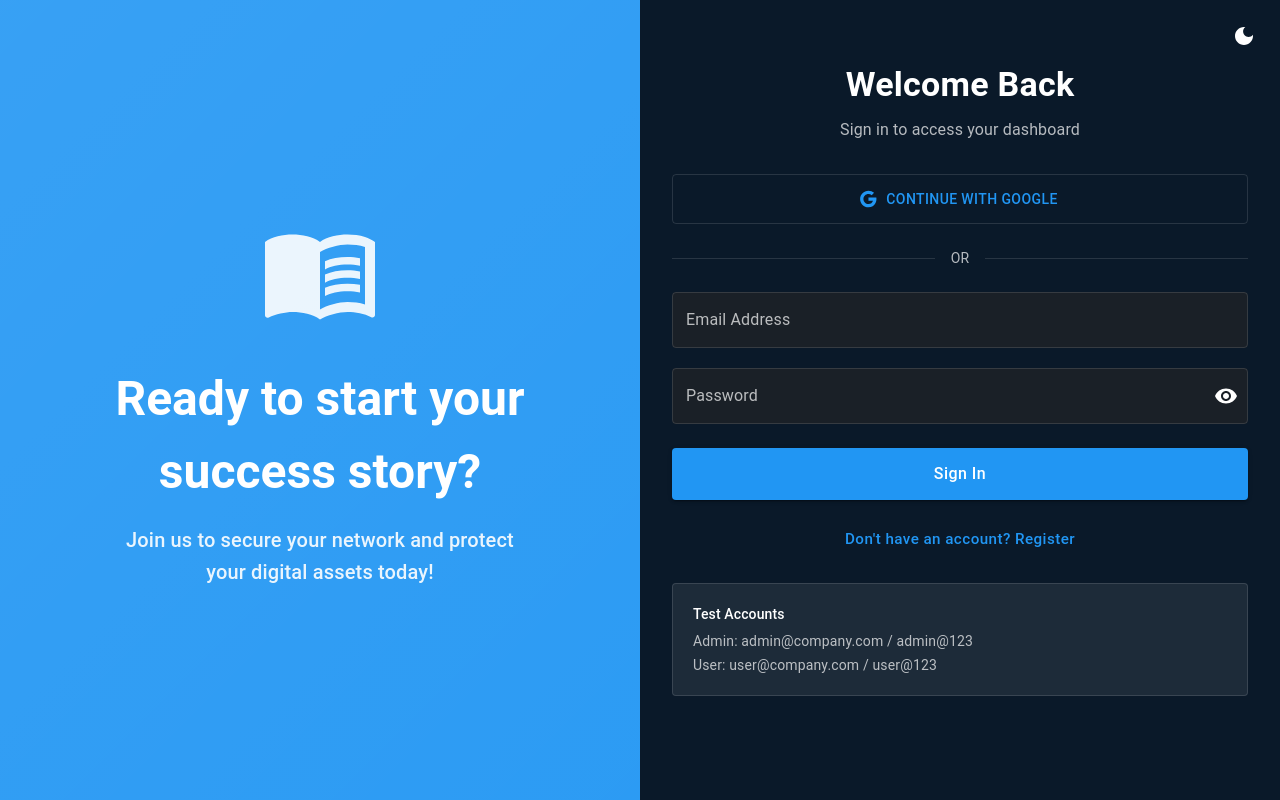
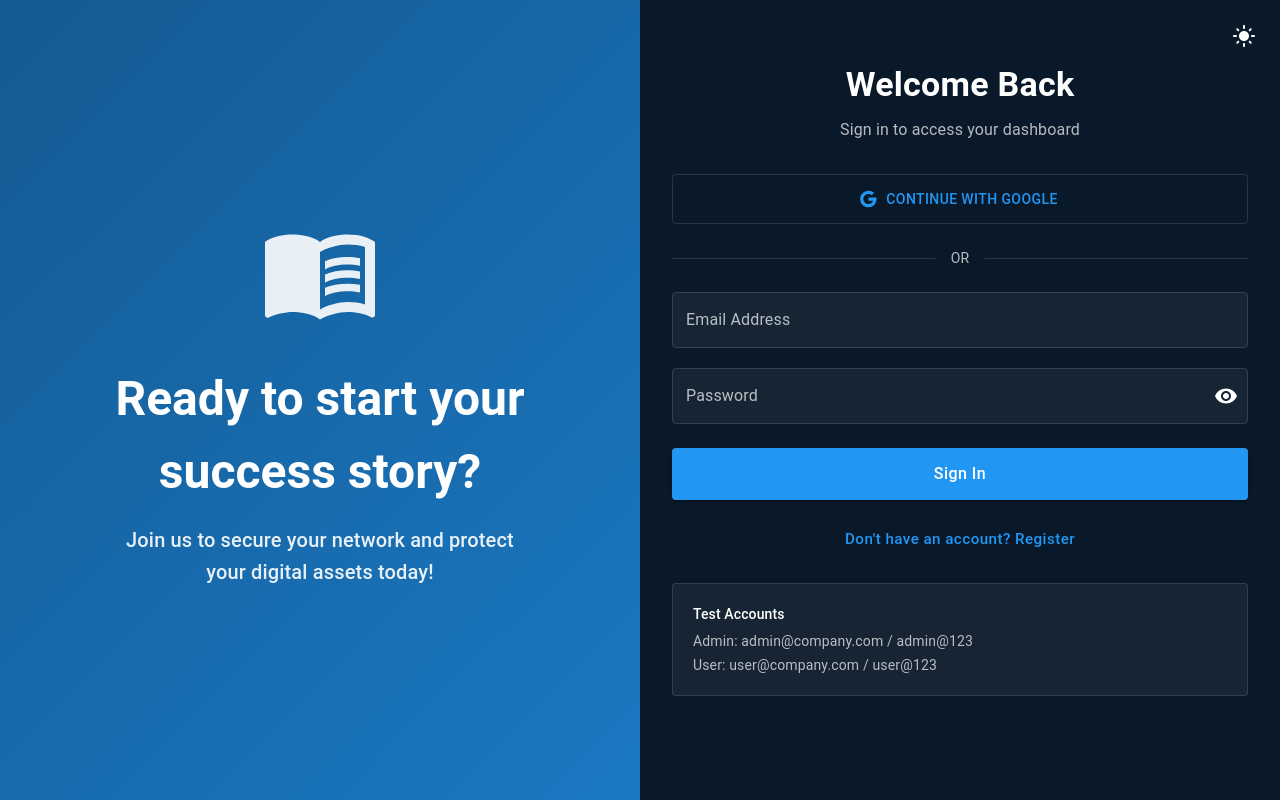
Before and after one commit to ilovemysocksmoree/ADscanner-, a React (Vite) app: page /login in a window 1280 px wide. Built offline with nearby package versions, Linux system fonts and the light colour scheme.

Commit message:
Added the new changed login in here.

```diff
--- a/src/App.tsx
+++ b/src/App.tsx
@@ -1,5 +1,4 @@
-import React from 'react';
-import { useState } from 'react';
+import React, { useState, useEffect } from 'react';
 import { BrowserRouter as Router, Routes, Route, Navigate } from 'react-router-dom';
 import { ThemeProvider, createTheme } from '@mui/material/styles';
 import CssBaseline from '@mui/material/CssBaseline';
@@ -18,7 +17,16 @@ import { AuthProvider } from './contexts/AuthContext';
 const DRAWER_WIDTH = 240;
 
 function App() {
-  const [darkMode, setDarkMode] = useState(true);
+  // Initialize darkMode from localStorage or default to true
+  const [darkMode, setDarkMode] = useState(() => {
+    const savedMode = localStorage.getItem('darkMode');
+    return savedMode !== null ? JSON.parse(savedMode) : true;
+  });
+
+  // Save darkMode to localStorage whenever it changes
+  useEffect(() => {
+    localStorage.setItem('darkMode', JSON.stringify(darkMode));
+  }, [darkMode]);
 
   const theme = createTheme({
     palette: {
@@ -58,7 +66,7 @@ function App() {
   });
 
   const handleThemeChange = () => {
-    setDarkMode(!darkMode);
+    setDarkMode((prev) => !prev);
   };
 
   return (
@@ -66,8 +74,22 @@ function App() {
       <CssBaseline />
       <AuthProvider>
         <Router>
+          <Box sx={{
+            minHeight: '100vh',
+            bgcolor: 'background.default',
+            color: 'text.primary'
+          }}>
             <Routes>
-            <Route path="/login" element={<Login />} />
+              <Route path="/login" element={
+                <Box sx={{
+                  display: 'flex',
+                  minHeight: '100vh',
+                  bgcolor: 'background.default',
+                  color: 'text.primary'
+                }}>
+                  <Login darkMode={darkMode} onThemeChange={handleThemeChange} />
+                </Box>
+              } />
 
               <Route
                 path="/*"
@@ -112,6 +134,7 @@ function App() {
                 }
               />
             </Routes>
+          </Box>
         </Router>
       </AuthProvider>
     </ThemeProvider>
```
Lines whose indentation alone changed are shown as unchanged.
